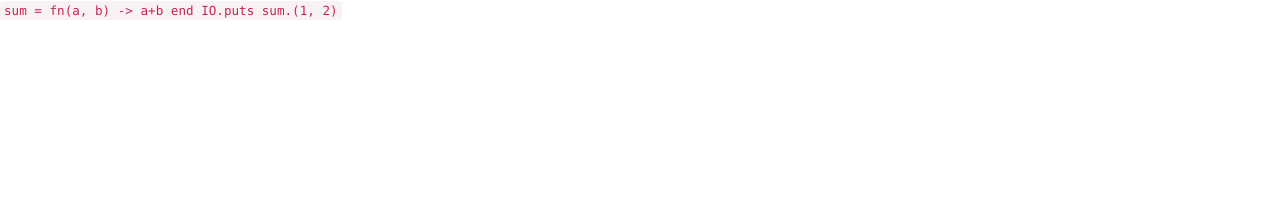
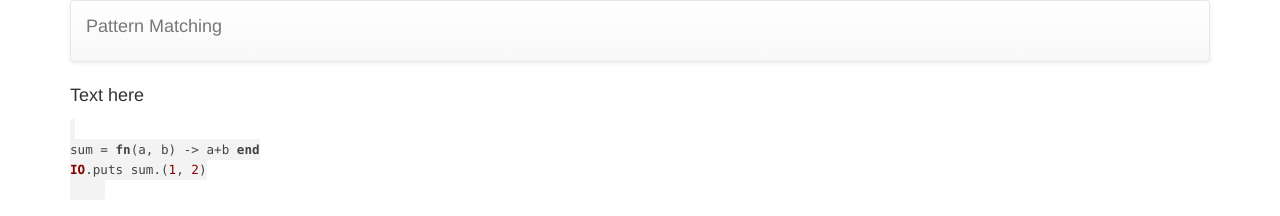
Before and after one commit to capitalhumain/homepage, a plain HTML site: page elixir/template.html in a window 1280 px wide. Drawn offline with nearby package versions, Linux system fonts and the light colour scheme.

Commit message:
update elixir memo template

```diff
--- a/elixir/template.html
+++ b/elixir/template.html
@@ -1,18 +1,42 @@
 <!DOCTYPE html>
 <html>
 <head>
+    <meta charset="utf-8">
+    <title>Elixir |> Pattern Matching</title>
     <link rel="stylesheet" href="https://maxcdn.bootstrapcdn.com/bootstrap/3.3.5/css/bootstrap.min.css">
     <link rel="stylesheet" href="https://maxcdn.bootstrapcdn.com/bootstrap/3.3.5/css/bootstrap-theme.min.css">
     <link rel="stylesheet" href="http://cdnjs.cloudflare.com/ajax/libs/highlight.js/8.6/styles/default.min.css">
+    <link rel="stylesheet" href="styles/layout.css">
 </head>
 <body>
-    <code class="elixir">
+  <div class="head">
+    <div class="container">
+      <nav class="navbar navbar-default">
+        <div class="container-fluid">
+          <div class="navbar-header">
+            <p class="navbar-brand">Pattern Matching</a>
+          </div>
+        </div>
+      </nav>
+    </div>
+  </div>
+  <div class="container">
+    <p class="main">Text here</p>
+    <code class="hljs elixir">
 sum = fn(a, b) -> a+b end
 IO.puts sum.(1, 2)
     </code>
+  </div>
     <script src="http://code.jquery.com/jquery-2.1.4.min.js"></script>
     <script src="https://maxcdn.bootstrapcdn.com/bootstrap/3.3.5/js/bootstrap.min.js"></script>
     <script src="http://cdnjs.cloudflare.com/ajax/libs/highlight.js/8.6/highlight.min.js"></script>
-    <script>hljs.initHighlightingOnLoad();</script>
+    <script src="http://cdnjs.cloudflare.com/ajax/libs/highlight.js/8.6/languages/elixir.min.js"></script>
+    <script>
+    $(document).ready(function() {
+        $('code').each(function(i, block) {
+            hljs.highlightBlock(block)
+        });
+    });
+    </script>
 </body>
 </html>
```
